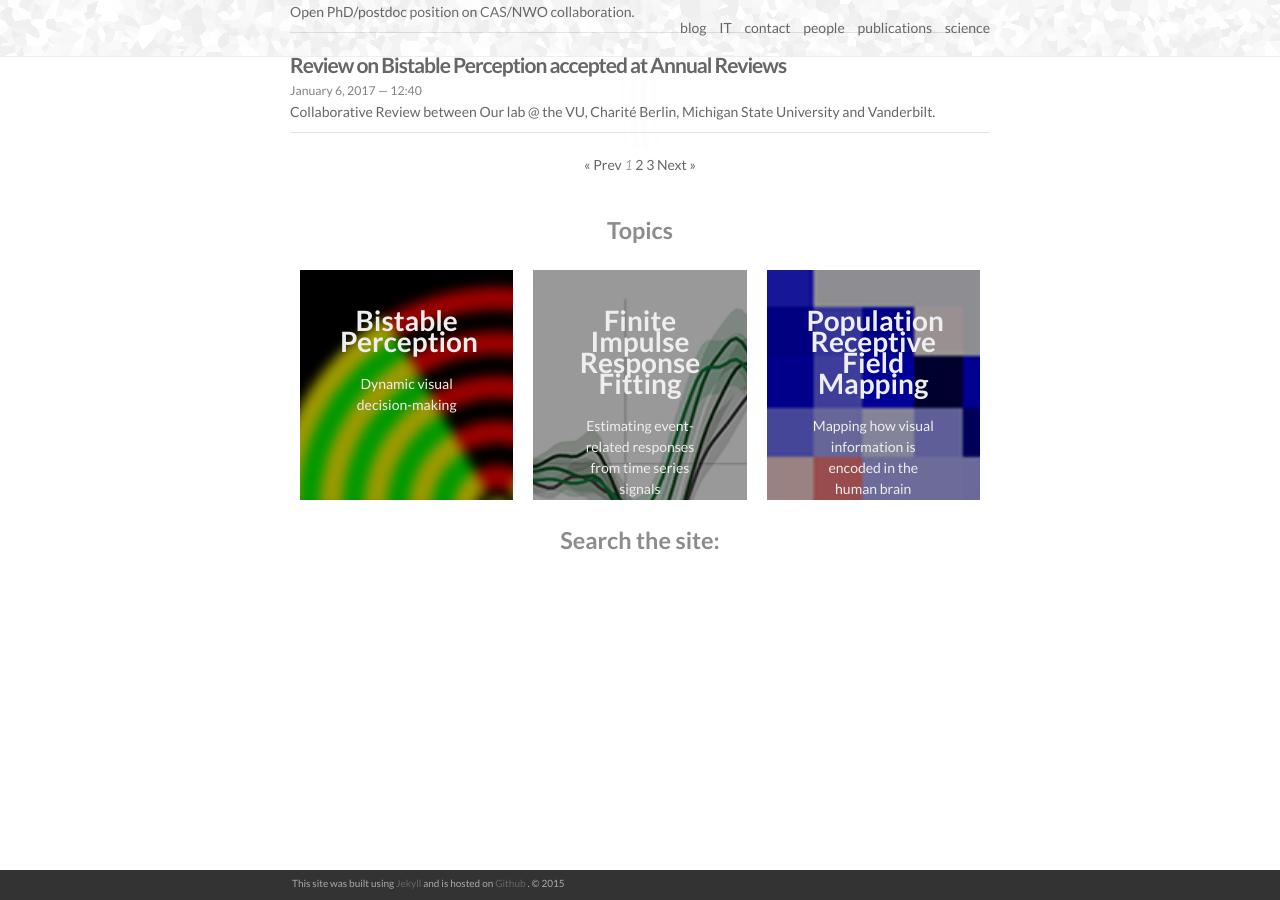
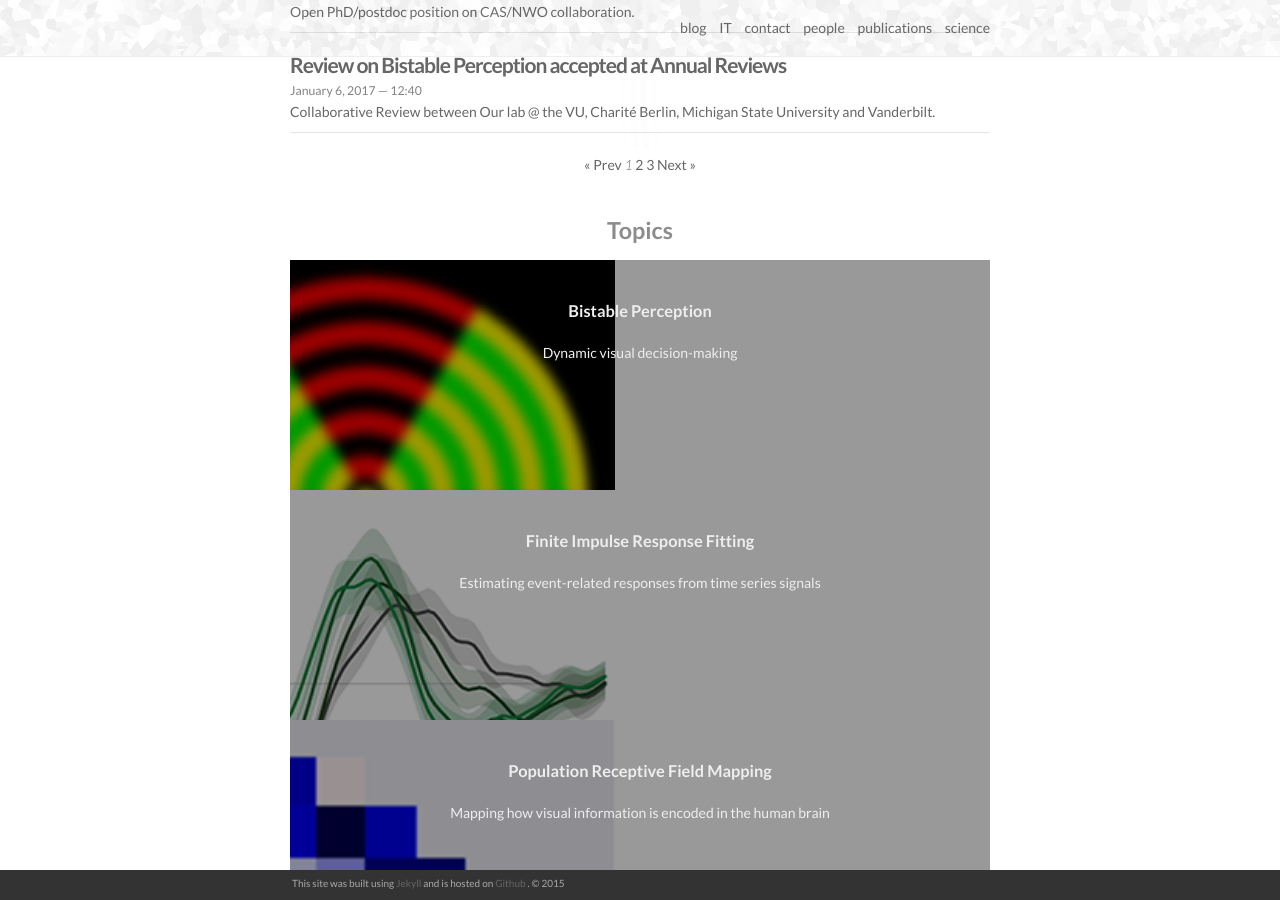
Before and after one commit to tknapen/tknapen.github.io, a Jekyll site: the page built from index.html, in a window 1280 px wide and 900 px high, scrolled down 790 px. Built offline with Jekyll 4.4.1, drawn with Linux system fonts in a browser that asks for light colours; nearby versions of some CDN libraries; the list of posts is cut into pages by our own code; comment, search, counter and statistics services are not loaded.

Commit message:
changed index text and added pagination links, changed links, updated portfolio part which doesnt link somehow

```diff
--- a/index.html
+++ b/index.html
@@ -78,8 +78,8 @@
 
 {% for project in site.science %}
 {% if project.frontpage %}
-<div class="project">
-    <div class="thumbnail">
+<!-- <div class="project">
+ -->    <div class="thumbnail">
         <a href="{{ site.baseurl }}{{ project.url }}">
         {% if project.img %}
         <img class="thumbnail" src="{{ project.img }}"/>
@@ -87,14 +87,14 @@
         <div class="thumbnail blankbox"></div>
         {% endif %}
         <span>
-            <h1>{{ project.title }}</h1>
+            <h3>{{ project.title }}</h3>
             <br/>
             <p>{{ project.description }}</p>
         </span>
         </a>
     </div>
-</div>
-{% endif %}
+<!-- </div>
+ -->{% endif %}
 {% endfor %}
 
 <div class="header-bar">
```
Also changed, not shown: science.md (+1 -1 lines).
